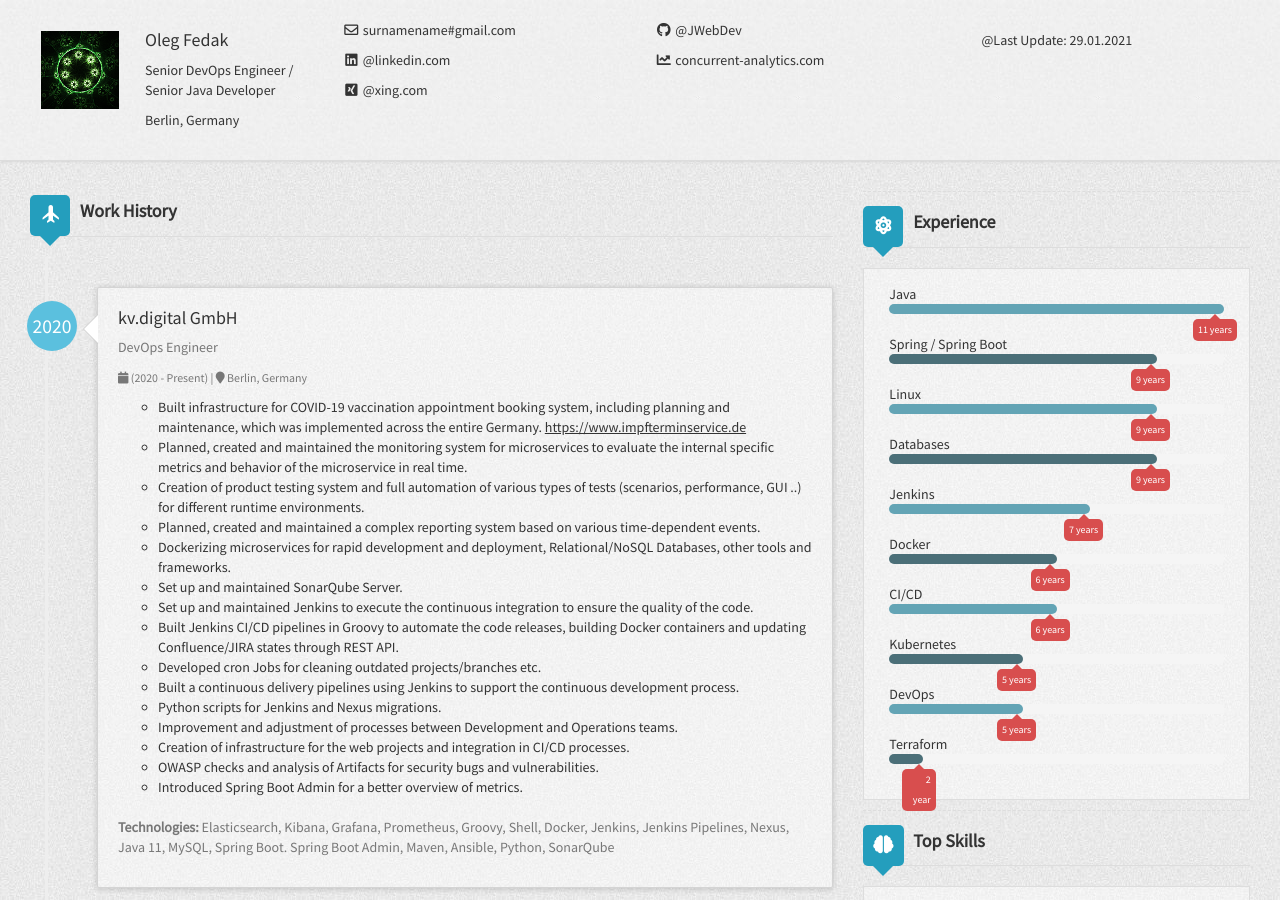
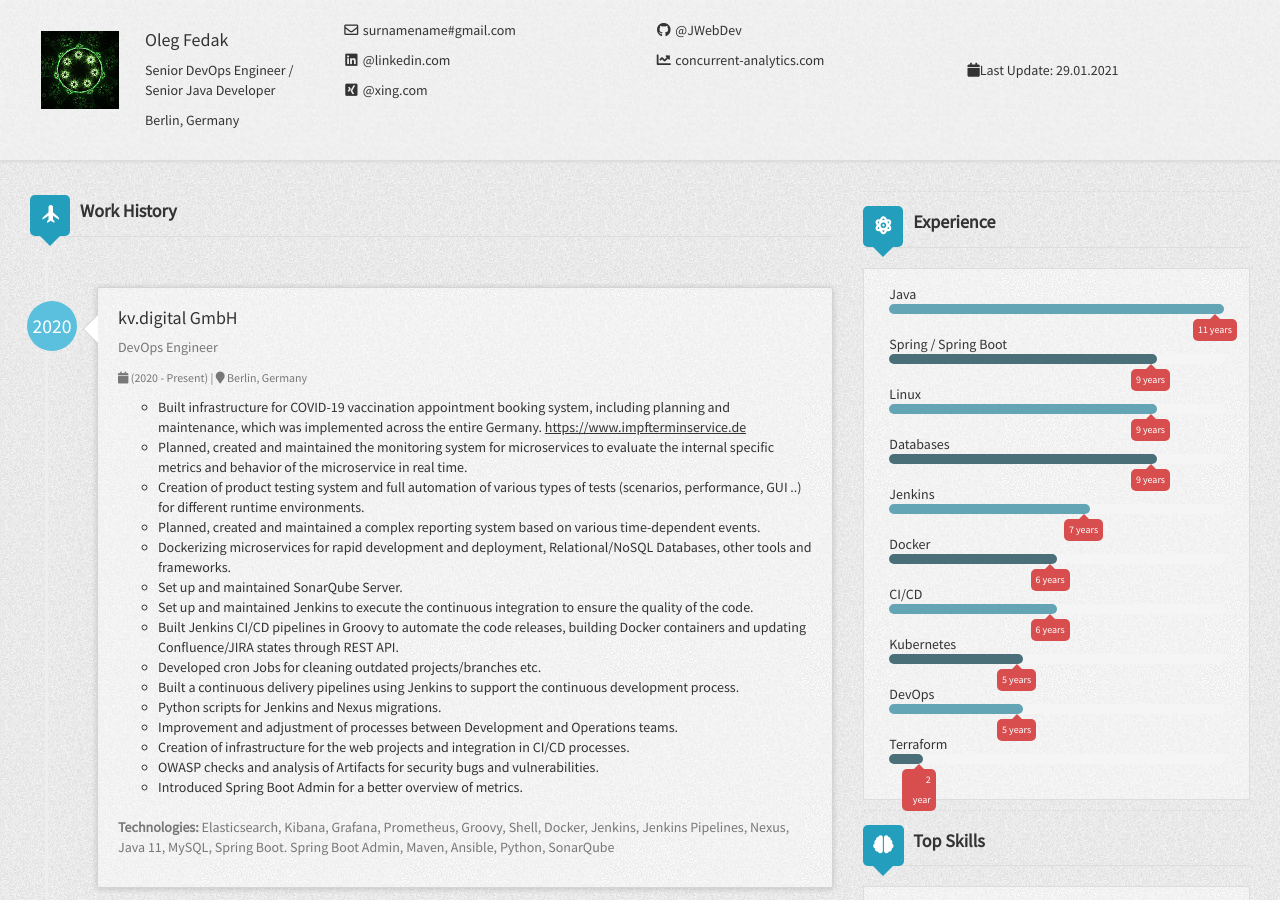
Before and after one commit to JWebDev/jwebdev.github.io, a Jekyll site: the page built from index.html, in a window 1280 px wide and 900 px high. Built offline with Jekyll 4.4.1, drawn with Linux system fonts in a browser that asks for light colours; nearby versions of some CDN libraries.

```diff
--- a/_includes/header.html
+++ b/_includes/header.html
@@ -19,9 +19,9 @@
                 <p><i class="fas fa-chart-line fa-fw"></i><a href="http://concurrent-analytics.com" target="_blank"> concurrent-analytics.com </a></p>
             </div>
             <div class="col-sm-3 visible-md-block visible-lg-block">
-                <p><i></i></p>
-                <p><i></i></p>
-                <p><i class="fab fa-calendar"></i>@{{ site.author.lastUpdateDate }} </p>
+                <br>
+                <br>
+                <p><i class="fas fa-calendar"></i>{{ site.author.lastUpdateDate }} </p>
             </div>
         </div>
     </div>
```
